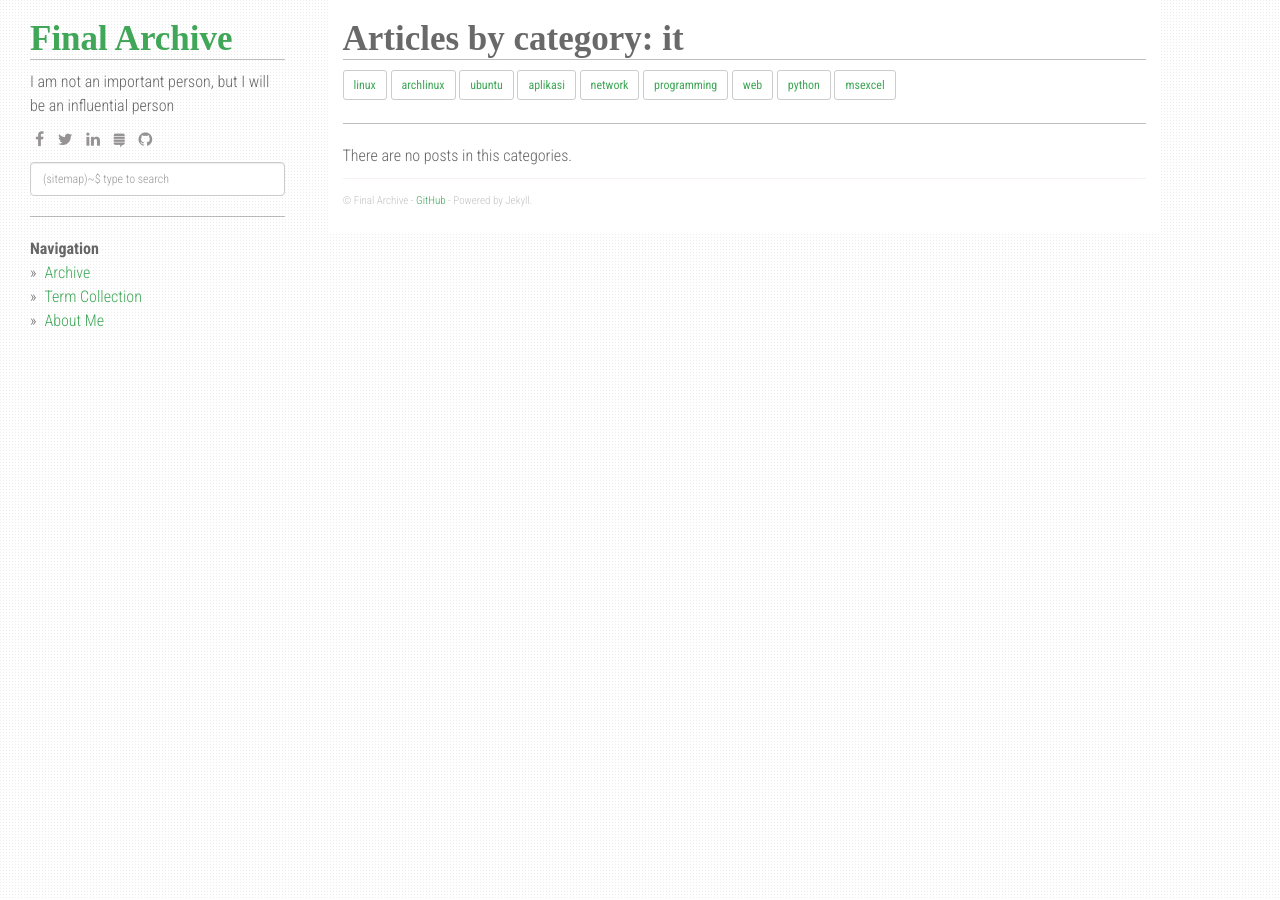
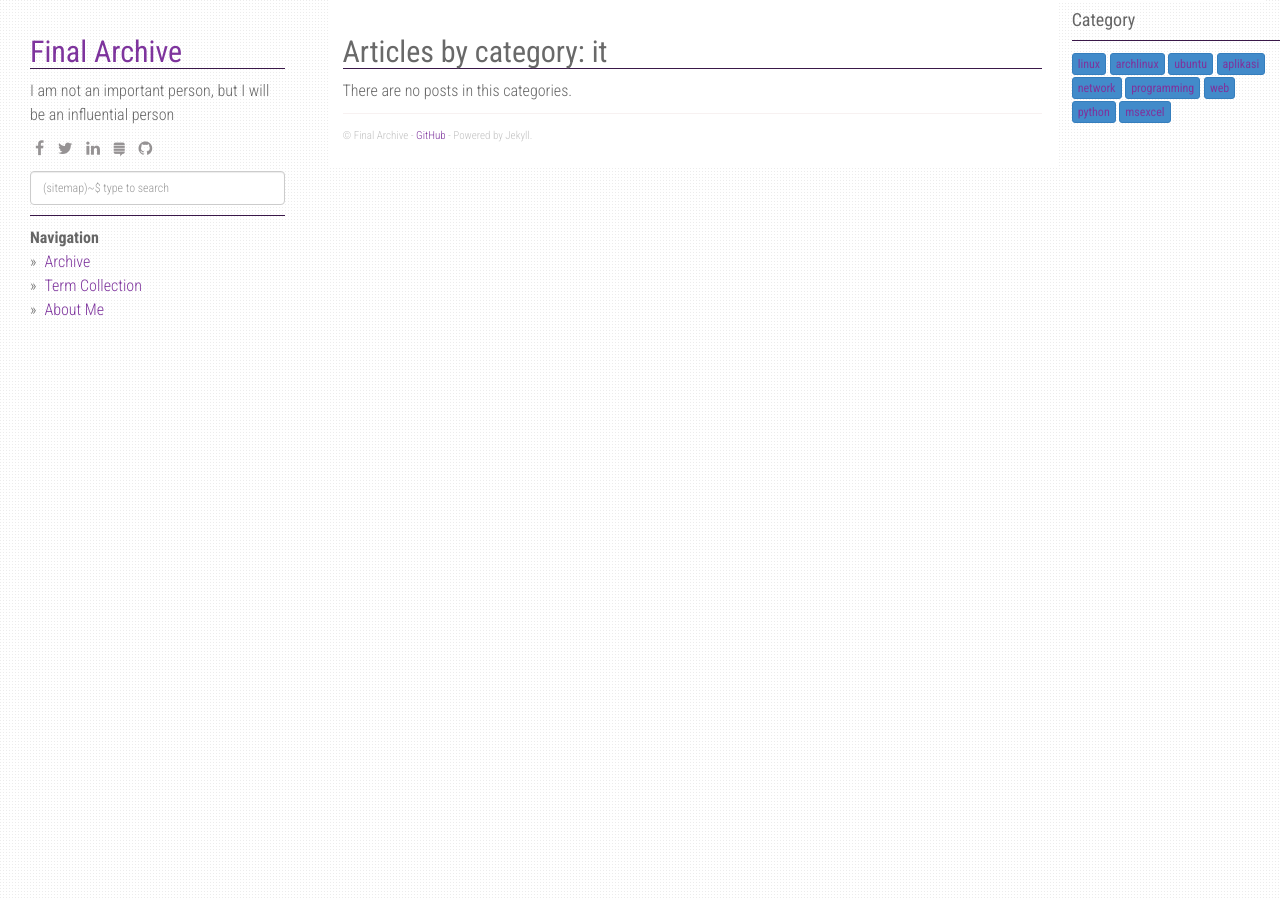
Before and after one commit to finalarchive/finalarchive.github.io, a Jekyll site: the page built from category/it.md, in a window 1280 px wide. Built offline with Jekyll 4.4.1, drawn with Linux system fonts in a browser that asks for light colours; nearby versions of some CDN libraries.

Commit message:
20201017

```diff
--- a/_layouts/default.html
+++ b/_layouts/default.html
@@ -1,5 +1,6 @@
 <!DOCTYPE html>
 <html>
+
 <head>
   <meta charset="utf-8">
   <meta http-equiv="X-UA-Compatible" content="IE=edge,chrome=1">
@@ -81,13 +83,16 @@
   {% endif %}
 
   <!-- Font awesome icons -->
-    <link href="/static/css/font-awesome.min.css" rel="stylesheet" integrity="sha384-T8Gy5hrqNKT+hzMclPo118YTQO6cYprQmhrYwIiQ/3axmI1hQomh7Ud2hPOy8SP1" crossorigin="anonymous">
+  <link href="/static/css/font-awesome.min.css" rel="stylesheet"
+    integrity="sha384-T8Gy5hrqNKT+hzMclPo118YTQO6cYprQmhrYwIiQ/3axmI1hQomh7Ud2hPOy8SP1" crossorigin="anonymous">
   <!-- syntax highlighting CSS -->
   <link rel="stylesheet" href="/static/css/syntax.css">
   <!-- Bootstrap core CSS -->
   <link href="/static/css/bootstrap.min.css" rel="stylesheet">
   <!-- Fonts -->
-    <link href="https://fonts.googleapis.com/css?family=Roboto+Condensed:400,300italic,300,400italic,700&amp;subset=latin,latin-ext" rel="stylesheet" type="text/css">
+  <link
+    href="https://fonts.googleapis.com/css?family=Roboto+Condensed:400,300italic,300,400italic,700&amp;subset=latin,latin-ext"
+    rel="stylesheet" type="text/css">
   <!-- Custom CSS -->
   <link rel="stylesheet" href="/static/css/super-search.css">
   <link rel="stylesheet" href="/static/css/thickbox.css">
@@ -125,7 +133,8 @@
           </ul>
         </div>
         <div class="search" id="js-search">
-            <input type="text" placeholder="(sitemap)~$ type to search" class="search__input form-control" id="js-search__input">
+          <input type="text" placeholder="(sitemap)~$ type to search" class="search__input form-control"
+            id="js-search__input">
           <ul class="search__results" id="js-search__results"></ul>
         </div>
         <hr />
@@ -139,7 +148,7 @@
       </div>
       <!-- end /.fixed-condition -->
     </div>
-      <div class="col-sm-8 col-offset-1 main-layout">
+    <div class="col-sm-7 main-layout">
       {{ content }}
       <footer>
         &copy; {{ site.author }}
@@ -147,6 +156,49 @@
         - <a href="{{ site.github }}">{{ site.github }}</a> - Powered by Jekyll.
         {% endif %}
       </footer>
+    </div>
+    <div class="col-sm-2 main-layout ml-1">
+      <div class="border border-primary">
+      <div class="fixed-condition">
+        <h4>Category</h4>
+        <hr>
+        {% for category in site.categories %}
+        {% capture category_slug %}{{ category | first }}{% endcapture %}
+        {% for c_slug in category_slug %}
+        {% if c_slug == page.categories %}
+        <button class="btn btn-xs btn-primary active">{{ c_slug }}</button>
+        {% else %}
+        <a href="/category/{{ c_slug }}" class="btn btn-xs btn-primary">{{ c_slug }}</a>
+        {% endif %}
+        {% endfor %}
+        {% endfor %}
+      </div>
+    </div>
+
+
+
+
+
+
+
+
+
+
+
+
+
+
+
+
+
+
+
+
+
+
+
+
+
     </div>
     <!-- end /.col-sm-8 -->
   </div>
@@ -161,4 +213,5 @@
   <script src="/static/js/thickbox-compressed.js"></script>
   <script src="/static/js/projects.js"></script>
 </body>
+
 </html>
--- a/_layouts/posts_by_category.html
+++ b/_layouts/posts_by_category.html
@@ -6,18 +6,6 @@ layout: default
 </header>
 
 <div class="post-content">
-  {% for category in site.categories %}
-    {% capture category_slug %}{{ category | first }}{% endcapture %}
-    {% for c_slug in category_slug %}
-      {% if c_slug == page.categories %}
-        <button class="btn btn-sm btn-default active btn-tags">{{ c_slug }}</button>
-      {% else %}
-        <a href="/category/{{ c_slug }}" class="btn btn-sm btn-default btn-tags">{{ c_slug }}</a>
-      {% endif %}
-    {% endfor %}
-  {% endfor %}
-
-  <hr />
   {% if site.categories[page.categories] %}
     {% for post in site.categories[page.categories] %}
       {% capture post_year %}{{ post.date | date: '%Y' }}{% endcapture %}
--- a/index.html
+++ b/index.html
@@ -28,7 +28,9 @@ layout: default
     {% elsif page == 1 %}
     <li><a href="/">{{ page }}</a></li>
     {% else %}
-          <li><a href="{{ site.paginate_path | prepend: site.baseurl | replace: '//', '/' | replace: ':num', page }}">{{ page }}</a></li>
+    <li><a
+        href="{{ site.paginate_path | prepend: site.baseurl | replace: '//', '/' | replace: ':num', page }}">{{ page }}</a>
+    </li>
     {% endif %}
     {% endfor %}
 
--- a/static/css/main.css
+++ b/static/css/main.css
@@ -12,7 +12,7 @@ th{
   padding-right: 12px;
   padding-left: 12px;
   text-align: center;
-  background-color: #3fa757;
+  background-color: #7e349d;
   color: white;
   border: 1px solid #00000041
 }
@@ -27,10 +27,10 @@ tbody tr:nth-child(even)
 }
 
 hr {
-  margin-top: 20px;
-  margin-bottom: 20px;
+  margin-top: 1px;
+  margin-bottom: 10px;
   border: 0;
-  border-bottom: 1px solid #00000041;
+  border-bottom: 1.5px outset  #7e349d;
 }
 span.time, span.categories {
   color: #ADADAD;
@@ -42,25 +42,34 @@ h1, h2, h3 {
   color: #696969;
   font-weight: normal;
   border: 0;
-  border-bottom: 1px solid #00000041;
-  font-family: "Times New Roman", Times, serif;
-  font-weight: bold;
+  border-bottom: 1.5px outset  #7e349d;
+  margin-top: 35px;
+  margin-bottom: 10px;
 }
 h1 {
   margin-bottom: 10px;
-  font-size: 35px;
+  font-size: 30px;
 }
 h2, h3 {
   margin-bottom: 5px;
 }
 a, a:link, a:active {
   text-decoration: none;
-  color: #3fa757;
+  color: #7e349d;
 }
 a:hover {
   color: #B3B3B3;
   text-decoration: underline;
 }
+
+code{
+  background-color: #ffe9e9;
+}
+
+
+
+
+
 
 /* Layout */
 .main-layout {
```
Also changed, not shown: other parts of _layouts/default.html (+9 -5 lines). Lines whose indentation alone changed are shown as unchanged.
